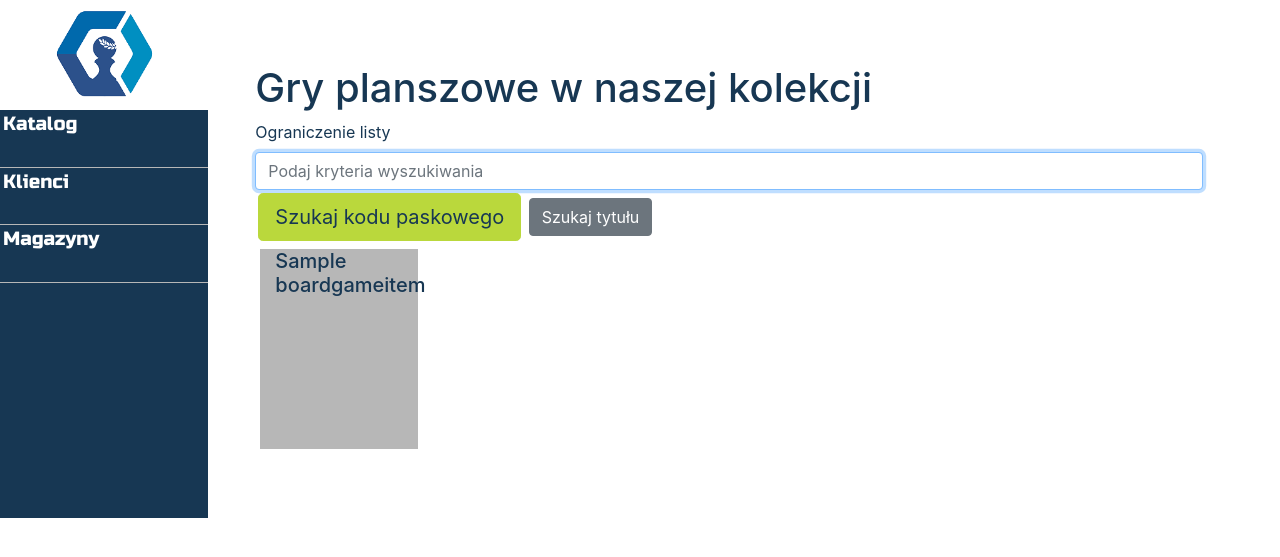
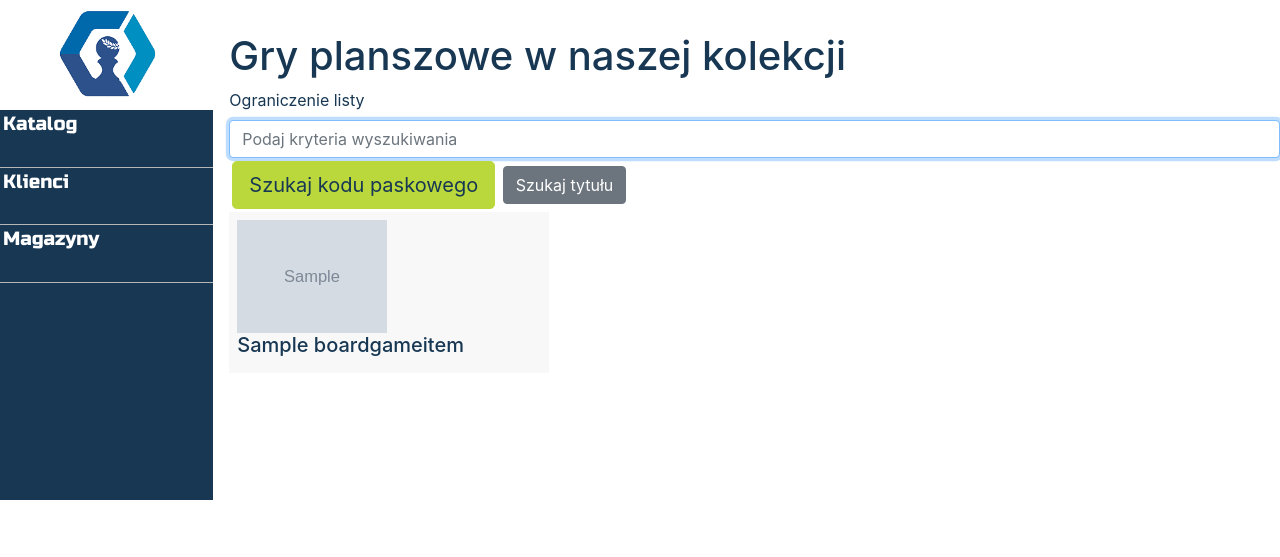
Before and after one commit to gmacike/sharehold, a Django app: a page that uses sharehold/templates/sharehold/sharehold.html in a window 1280 px wide. Shown: the part 52-609 px from the top of the page. Run offline with Django 3.2, Linux system fonts and the light colour scheme; tables that the repository leaves empty hold one stand-in row (values such as "Sample post"); grey boxes marked "Sample" are stand-in pictures; some libraries are stand-ins or nearby versions; some web fonts are replaced.

Commit message:
layout katalogu, obrazki skatalogowanej gry a przy braku - wydania

```diff
--- a/catalogue/forms.py
+++ b/catalogue/forms.py
@@ -16,10 +16,11 @@ class BoardGameItemForm(forms.ModelForm):
         model = BoardGameItem
         # extensions =
 
-        fields = ('itemLabel', 'bggURL', 'baseGameItem')
+        fields = ('itemLabel', 'itemImage', 'bggURL', 'baseGameItem')
 
         labels = {
             'itemLabel': 'Tytuł',
+            'itemImage': 'Zdjęcie pudełka',
             'bggURL': 'BGG link',
             'baseGameItem': "Gra podstawowa"
         }
--- a/catalogue/models.py
+++ b/catalogue/models.py
@@ -73,13 +73,12 @@ class BoardGameCommodity (Commodity):
     def get_commodity_by_code (code_type, code_value):
         return BoardGameCommodity.objects.filter (codeValue=code_value).filter (codeType=code_type)
 
-    # def getBoxImageURL(self, boxImage):
-    #     return boxImage
-
 
 #abstract class for univeral handling catalogued items
 class CatalogueItem (models.Model):
     itemLabel = models.CharField (max_length = 50)
+    itemImage = models.ImageField (upload_to="catalogue/", null = True, blank=True)
+
 
     class Meta:
         abstract = True
@@ -91,8 +90,13 @@ class CatalogueItem (models.Model):
     def getCommodities (self):
         return None
 
+    def getImage(self):
+        return self.itemImage
+
 
 class BoardGameItem (CatalogueItem):
+    itemImage = models.ImageField (upload_to="catalogue/bg/", null = True, blank=True)
+
     bggURL = models.URLField (
         max_length = 100,
         null = True,
@@ -115,3 +119,16 @@ class BoardGameItem (CatalogueItem):
 
     def getCommodities (self):
         return self.commodities
+
+    def getImage(self):
+        image = None
+        if self.itemImage:
+            image = self.itemImage
+        else:
+            commodities = self.commodities.exclude(boxFrontImage="")
+            if commodities.exists():
+                for commodity in commodities:
+                    if bool(commodity.boxFrontImage):
+                        image = commodity.boxFrontImage
+                        break
+        return image
--- a/catalogue/static/css/catalogue.css
+++ b/catalogue/static/css/catalogue.css
@@ -22,12 +22,26 @@
 .cataloguelist{
   margin-left: 0px;
   margin-right: 0px;
+  padding: 0px 0px;
+  background-color: white;
 }
 
 .catalogentry{
-  background-color: var(--color1st);
-  margin: 5px 5px;
-  min-height: 200px;
+  background-color: var(--color6th);
+  padding: 8px;
+  margin-right: 8px;
+  margin-bottom: 8px;
+  flex-basis: 300px;
+  min-width: 250px;
+  max-width: 320px;
+  min-height: 150px;
+  flex-grow: 1;
+  flex-shrink: 2;
+}
+
+.catalogentry img {
+  max-width: 150px;
+  max-height: 150px;
 }
 
 .catalogentry h5 a {
@@ -35,7 +49,7 @@
 }
 
 .catalogentry h5 a:hover {
-  color: white;
+  color: var(--color4th);
 }
 
 
--- a/catalogue/templates/catalogue/boardgamecommodity_form.html
+++ b/catalogue/templates/catalogue/boardgamecommodity_form.html
@@ -41,6 +41,7 @@
   </form>
 </div>
 
+<!-- autoselect jquery -->
 <script type="text/javascript" src="{% static 'admin/js/vendor/jquery/jquery.js' %}"></script>
 {{ form.media }}
 
--- a/catalogue/templates/catalogue/boardgameitem_form.html
+++ b/catalogue/templates/catalogue/boardgameitem_form.html
@@ -11,7 +11,7 @@
     <h1>Nowa gra planszowa</h1>
   {% endif %}
 
-  <form class="boardgame-form" method="post">
+  <form class="boardgame-form" enctype="multipart/form-data" method="post">
     {% csrf_token %}
 
     {% for hidden in form.hidden_fields %}
--- a/catalogue/templates/catalogue/catalogueitem_list.html
+++ b/catalogue/templates/catalogue/catalogueitem_list.html
@@ -1,4 +1,5 @@
 {% extends "catalogue/base.html" %}
+{% load staticfiles %}
 {% load pagination %}
 
 {% block content %}
@@ -15,22 +16,26 @@
     <button type="submit" class="save btn btn-secondary btn-md" name="search" value="title">Szukaj tytułu</button>
   </form>
 
-  <div class="container cataloguelist">
-    <div class="row justify-content-start">
+  <div class="jumbotron cataloguelist row">
     {% for item in catalogueitem_list %}
-         <div class="col-xl-2 col-md-3 col-sm-5 catalogentry">
-           <h5> <a href="{% url 'boardgame_detail' pk=item.pk %}"> {{item.getTitle}} </a> </h5>
-           <!-- <h2 class="barcodefont">{{item.codeValue}}</h2> -->
-           <!-- <h2 class="barcodevalue">{{item.codeValueToStr}}</h2> -->
+      <div class="d-flex flex-wrap col-xl-2 col-md-3 col-sm-5 catalogentry">
+        {% if item.getImage %}
+          <img class="img-fluid w-50" src="{{item.getImage.url}}">
+        {% else %}
+          <img class="img-fluid w-50" src="{% static 'noimage.png' %}">
+        {% endif %}
+        <div class="d-flex flex-column w-50 justify-content-start align-items-start">
           {% if perms.catalogue.change_boardgameitem %}
-              <a href="{% url 'boardgame_edit' pk=item.pk %}" class="btn btn-warning">Edytuj grę</a>
+            <a href="{% url 'boardgame_edit' pk=item.pk %}" class="btn btn-block btn-warning">Edytuj grę</a>
           {% endif %}
           {% if perms.catalogue.add_commodity %}
-             <a href="{% url 'boardgame_new_edition' bgpk=item.pk %}" class="btn btn-warning">Dodaj wydanie</a>
+            <a href="{% url 'boardgame_new_edition' bgpk=item.pk %}" class="btn btn-block btn-warning">Dodaj wydanie</a>
           {% endif %}
         </div>
+        <div class="w-100"></div>
+        <h5 class="align-self-start"> <a href="{% url 'boardgame_detail' pk=item.pk %}"> {{item.getTitle}} </a> </h5>
+      </div>
     {% endfor %}
-    </div>
   </div>
 </div>
 
--- a/sharehold/css/sharehold.css
+++ b/sharehold/css/sharehold.css
@@ -50,6 +50,21 @@ body {
   text-align: center;
 }
 
+.brand {
+  width:inherit;
+  background-color: white;
+  margin-left: auto;
+  margin-right: auto;
+}
+
+.techfont{
+  font-family: 'Russo One', sans-serif;
+}
+
+i {
+  vertical-align: middle;
+}
+
 .mainmenu {
   background-color: var(--color2nd);
   color: white;
@@ -81,27 +96,17 @@ body {
   background-color: var(--color4th);
 }
 
+.canvas {
+  margin: 0px;
+  padding: 0px;
+}
+
 .content {
   background-color: white;
   min-height: 500px;
   color: var(--color2nd);
-  /* padding: 2rem 1rem; */
-  margin: 0px;
-}
-
-.brand {
-  width:inherit;
-  background-color: white;
-  margin-left: auto;
-  margin-right: auto;
-}
-
-.techfont{
-  font-family: 'Russo One', sans-serif;
-}
-
-i {
-  vertical-align: middle;
+  padding: 32px 0px 32px 0px;
+  margin: 0px 0px 0px 16px;
 }
 
 .btn-primary {
--- a/sharehold/templates/sharehold/sharehold.html
+++ b/sharehold/templates/sharehold/sharehold.html
@@ -52,7 +52,7 @@
     </nav>
 
     <!-- Side menu -->
-    <div class="container-fluid row">
+    <div class="canvas container-fluid row">
       <nav class="navbar flex-column col-2 sidemenu">
           <a class="navbar-brand logo" href="{% url 'welcome' %}">
             <img  class="img" src="{% static 'logo.png' %}" width="100" height="100" alt="">
@@ -74,7 +74,7 @@
           {% endblock %}
       </nav>
 
-      <div class="flex-column col-10 " >
+      <div class="canvas flex-column col-10 " >
         {% block content %}
         <!-- Content block -->
         {% endblock %}
```
Also changed, not shown: catalogue/migrations/0023_boardgameitem_boarggameimage.py (added), catalogue/migrations/0024_auto_20180413_1916.py (added), catalogue/migrations/0025_auto_20180413_2332.py (added), sharehold/images/noimage.png (added), sharehold/media/catalogue/bg/7WondersDuel.Front.jpg (added). Lines whose indentation alone changed are shown as unchanged.
